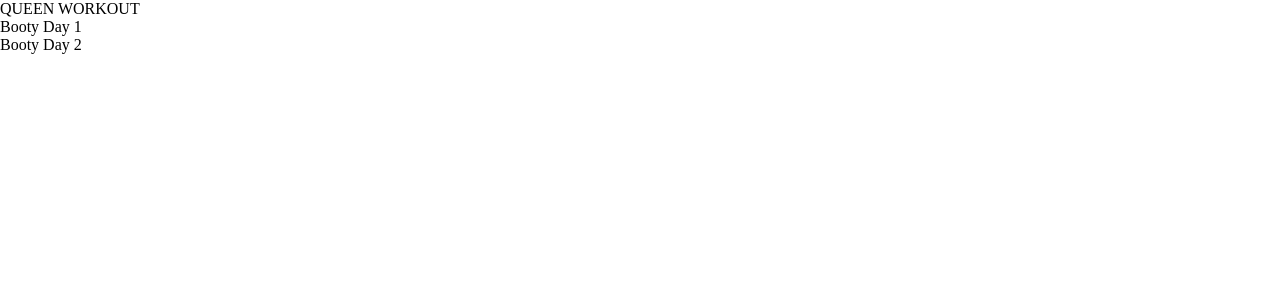
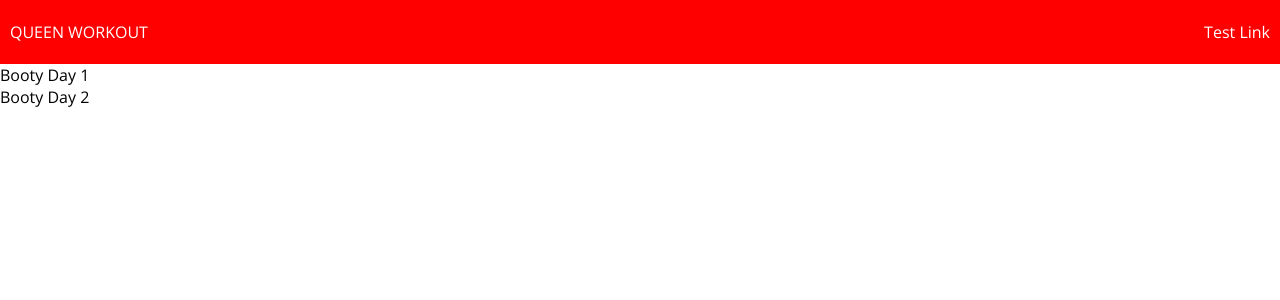
Before and after one commit to tunaphish/queen-workout, a React (Create React App) app: page / in a window 1280 px wide. Shown: the top 300 px of the page. Built offline with nearby package versions, Linux system fonts and the light colour scheme.

Commit message:
add css for new header

```diff
--- a/package.json
+++ b/package.json
@@ -8,6 +8,7 @@
     "@types/node": "^12.20.13",
     "@types/react": "^17.0.5",
     "@types/react-dom": "^17.0.5",
+    "@types/styled-components": "^5.1.9",
     "react": "^17.0.2",
     "react-dom": "^17.0.2",
     "react-scripts": "4.0.3",
--- a/src/App.tsx
+++ b/src/App.tsx
@@ -1,10 +1,34 @@
 import './index.css';
+import styled from 'styled-components';
 import Home from './components/Home';
+
+const Header = styled.header`
+  background-color: red;
+  min-height: 64px;
+
+  display: flex;
+  flex-direction: row;
+  align-items: center;
+  justify-content: space-between;
+`;
+
+const HomeLink = styled.a`
+  color: white;
+  margin: 10px;
+`;
+
+const RegularLink = styled.a`
+  color: white;
+  margin: 10px;
+`;
 
 const App = () => (
   <div>
-    <header className="header-title">QUEEN WORKOUT</header>
-    <div className="site-layout-content">
+    <Header>
+      <HomeLink>QUEEN WORKOUT</HomeLink>
+      <RegularLink>Test Link</RegularLink>
+    </Header>
+    <div>
       <Home />
     </div>
   </div>
--- a/src/index.css
+++ b/src/index.css
@@ -1,6 +1,9 @@
+@import url('https://fonts.googleapis.com/css2?family=Open+Sans&display=swap');
+
 * {
   margin: 0;
   padding: 0;
+  font-family: 'Open Sans', sans-serif;
 }
 
 html, body, main {
```
Also changed, not shown: 1 other file (tests, documents, lock files or other folders).
